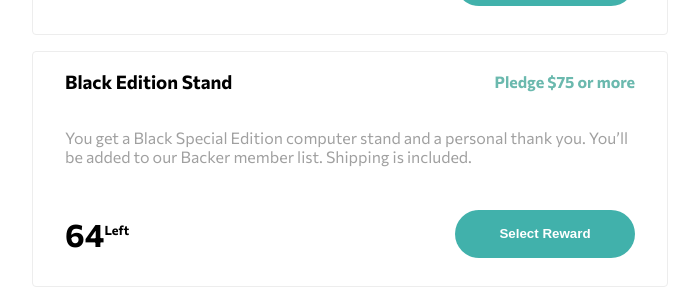
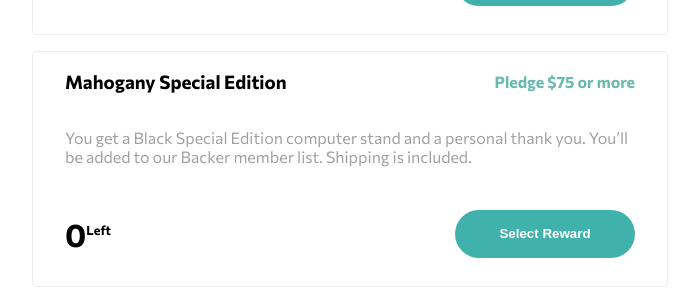
Before and after one commit to PedroMakengo/crowdfunding, a Next.js app: page / in a window 1280 px wide. Shown: the part 1842-2146 px from the top of the page, without its empty margins (290-989 px from the left). Built offline with nearby package versions, Linux system fonts and the light colour scheme.

Commit message:
Comitando

```diff
--- a/src/components/AboutProject/index.tsx
+++ b/src/components/AboutProject/index.tsx
@@ -36,12 +36,12 @@ export function AboutProject() {
           footerValue="64"
         />
         <ItemProject
-          title="Black Edition Stand"
+          title="Mahogany Special Edition"
           value="Pledge $75 or more"
           describe="You get a Black Special Edition
           computer stand and a personal thank you. You’ll be added to our Backer
           member list. Shipping is included."
-          footerValue="64"
+          footerValue="0"
         />
       </div>
     </section>
```
